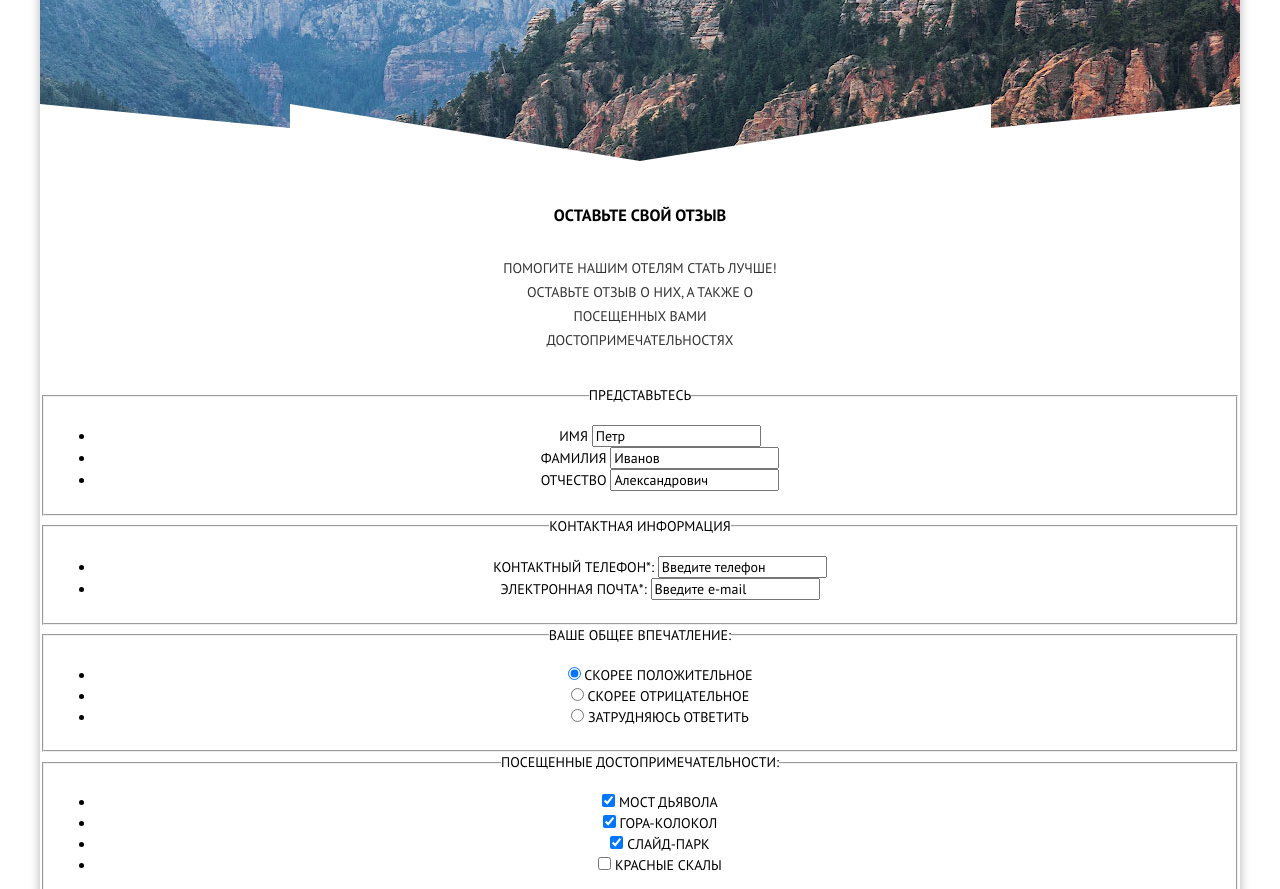
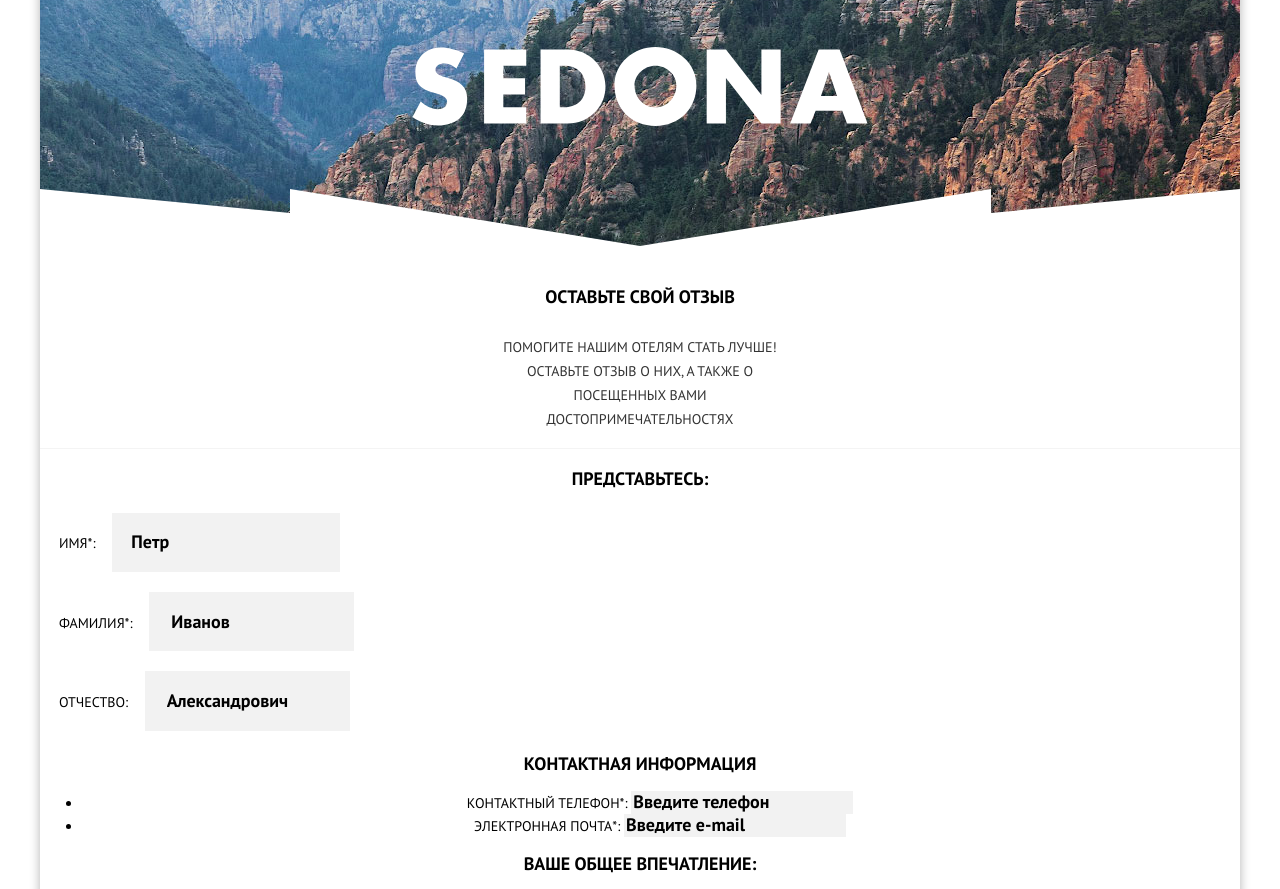
Before and after one commit to Lu4Lu/207597-sedona-17, a plain HTML site: page source/form.html in a window 1280 px wide. Shown: the part 112-1001 px from the top of the page. Drawn offline with nearby package versions, Linux system fonts and the light colour scheme; files that its build step writes are made by us from their sources.

Commit message:
Начал стилизацию страницы с формой

```diff
--- a/source/form.html
+++ b/source/form.html
@@ -7,6 +7,7 @@
     <link href="css/style.css" rel="stylesheet" >
   </head>
   <body>
+    <div class="page-container">
     <header class="page-header">
         <nav class="main-nav">
           <div class="main-nav__wrapper">
@@ -37,11 +38,13 @@
           </button>
         </div>
       </header>
-    <main class="page-container">
+    <main class="form-page-container">
       <h1 class="visually-hidden">Форма отзыва</h1>
       <section class="welcome welcome--inner">
         <h2 class="visually-hidden">Приветствие</h2>
-        <p class="welcome__text welcome__text--inner"><span class="visually-hidden">Sedona</span></p>
+        <div class="welcome__text welcome__text--inner">
+          <img src="img/text-sedona.svg" alt="Sedona">
+        </div>
       </section>
       <section class="form-intro">
         <h3 class="form-intro__title">Оставьте свой отзыв</h3>
@@ -49,18 +52,18 @@
         <div class="form-intro__form-wrapper">
           <form class="user-form" action="https://echo.htmlacademy.ru" method="post">
             <fieldset class="user-form__name">
-              <legend class="user-form__name-title">Представьтесь</legend>
-              <ul class="user-form__name-list name-list">
-                <li class="name-list__item">
-                  <label for="name">Имя</label>
+              <legend class="user-form__name-title">Представьтесь:</legend>
+              <ul class="user-form__name-list">
+                <li class="user-form__name-list__item">
+                  <label for="name">Имя*:</label>
                   <input type="text" name="name" id="name" value="Петр">
                 </li>
-                <li class="name-list__item">
-                  <label for="surname">Фамилия</label>
+                <li class="user-form__name-list__item">
+                  <label for="surname">Фамилия*:</label>
                   <input type="text" name="surname" id="surname" value="Иванов">
                 </li>
-                <li class="name-list__item">
-                  <label for="patronymic">Отчество</label>
+                <li class="user-form__name-list__item">
+                  <label for="patronymic">Отчество:</label>
                   <input type="text" name="patronymic" id="patronymic" value="Александрович">
                 </li>
               </ul>
@@ -68,11 +71,11 @@
             <fieldset class="user-form__info">
               <legend class="user-form__info-title">Контактная информация</legend>
               <ul class="user-form__info-list info-list">
-                <li class="info-list__item">
+                <li class="user-form__info-list__item">
                   <label for="number">Контактный телефон*:</label>
                   <input type="text" name="number" id="number" value="Введите телефон">
                 </li>
-                <li class="info-list__item">
+                <li class="user-form__info-list__item">
                   <label for="e-mail">Электронная почта*:</label>
                   <input type="text" name="e-mail" id="e-mail" value="Введите e-mail">
                 </li>
@@ -80,16 +83,16 @@
             </fieldset>
             <fieldset class="user-form__impressions">
               <legend class="user-form__impressions-title">Ваше Общее впечатление:</legend>
-              <ul class="user-form__impressions-list impressions-list">
-                <li class="impressions-list__item">
+              <ul class="user-form__impressions-list">
+                <li class="user-form__impressions-list__item">
                   <input type="radio" name="answer" id="answer-one" value="Скорее положительное" checked>
                   <label for="answer-one">Скорее положительное</label>
                 </li>
-                <li class="impressions-list__item">
+                <li class="user-form__impressions-list__item">
                   <input type="radio" name="answer" id="answer-two" value="Скорее отрицательное">
                   <label for="answer-two">Скорее отрицательное</label>
                 </li>
-                <li class="impressions-list__item">
+                <li class="user-form__impressions-list__item">
                   <input type="radio" name="answer" id="answer-three" value="Затрудняюсь ответить">
                   <label for="answer-three">Затрудняюсь ответить</label>
                 </li>
@@ -97,20 +100,20 @@
             </fieldset>
             <fieldset class="user-form__showplace">
               <legend class="user-form__showplace-title">Посещенные достопримечательности:</legend>
-              <ul class="user-form__showplace-list showplace-list">
-                <li class="showplace-list__item">
+              <ul class="user-form__showplace-list">
+                <li class="user-form__showplace-list__item">
                   <input type="checkbox" name="showplace-one" id="showplace-one" value="Мост Дьявола" checked>
                   <label for="showplace-one">Мост Дьявола</label>
                 </li>
-                <li class="showplace-list__item">
+                <li class="user-form__showplace-list__item">
                   <input type="checkbox" name="showplace-two" id="showplace-one" value="Гора-Колокол" checked>
                   <label for="showplace-two">Гора-Колокол</label>
                 </li>
-                <li class="showplace-list__item">
+                <li class="user-form__showplace-list__item">
                   <input type="checkbox" name="showplace-three" id="showplace-one" value="Слайд-парк" checked>
                   <label for="showplace-three">Слайд-парк</label>
                 </li>
-                <li class="showplace-list__item">
+                <li class="user-form__showplace-list__item">
                   <input type="checkbox" name="showplace-four" id="showplace-one" value="Красные скалы">
                   <label for="showplace-four">Красные скалы</label>
                 </li>
@@ -163,10 +166,11 @@
         </div>
         <div class="page-footer__ha">
           <p class="page-footer__ha-text">Разработано</p>
-        <svg xmlns="http://www.w3.org/2000/svg" width="27px" height="34px" viewBox="0 0 60 60">
+          <svg xmlns="http://www.w3.org/2000/svg" width="41px" height="45px" viewBox="0 0 60 60">
             <path fill="#000000" d="M30.2 5h-.2l-19.7 2.1v36.2l19.7 11.7 19.7-11.7v-36.2l-19.5-2.1zm17 36.8l-17.2 10.2-17.2-10.2v-14.8l17.1 10.2v1.8l-11.7-7v1.8l11.8 7.1v1.9l-11.8-7v1.8l11.8 7 11.9-7.1v-7.6l5.3-3.2v15.1zm-.1-17l-4.7 2.8-2.2 1.3-10.3-6.1v1.8l8.8 5.3h-.1l-.2.1-1.3.7-7.3-4.3v1.8l5.8 3.4-1.4.9-4.3-2.6v1.8l2.9 1.7-2.9 1.7-17-10.1 17-10.2 17.2 10zm.1-1.8l-17.3-10.2-17.1 10.2v-13.6l17.2-1.8 17.2 1.8v13.6z"/>
           </svg>
         </div>
       </footer>
+    </div>
   </body>
 </html>
--- a/source/less/blocks/form-intro.less
+++ b/source/less/blocks/form-intro.less
@@ -1,16 +1,23 @@
 .form-intro {
-  padding-top: 44px;
+  padding-top: 40px;
 }
 
 .form-intro__title {
   margin: 0 auto;
+  font-size: 18px;
 }
 
 .form-intro__text {
   max-width: 276px;
   margin: 0 auto;
-  padding-top: 30px;
-  padding-bottom: 33px;
+  padding: 28px 0 17px 0;
   color: #333333;
   line-height: 24px;
 }
+
+.form-intro__form-wrapper {
+  padding-top: 17px;
+  display: flex;
+  flex-direction: column;
+  border-top: 1px solid #f4f4f4;
+}
--- a/source/less/blocks/global.less
+++ b/source/less/blocks/global.less
@@ -29,3 +29,16 @@
   clip: rect(0 0 0 0);
   overflow: hidden;
 }
+
+fieldset {
+  border: none;
+  padding: 0;
+}
+
+input, textarea {
+  border: none;
+  background-color: #f2f2f2;
+  font-size: 18px;
+  font-weight: 700;
+
+}
--- a/source/less/blocks/main-nav.less
+++ b/source/less/blocks/main-nav.less
@@ -1,10 +1,11 @@
 .main-nav {
   position: relative;
   margin: 0 auto;
+  max-width: 1200px;
+  background-color: #ffffff;
   font-size: 18px;
   line-height: 28px;
   font-weight: 700;
-  max-width: 1200px;
 }
 
 @media (min-width: @tablet-width) {
--- /dev/null
+++ b/source/less/blocks/user-form.less
@@ -0,0 +1,50 @@
+.user-form {
+  margin: 0 auto;
+  width: 320px;
+}
+
+@media (min-width: @tablet-width) {
+  .user-form {
+    width: 768px;
+  }
+}
+
+@media (min-width: @desktop-width) {
+  .user-form {
+    width: 1200px;
+  }
+}
+
+.user-form legend {
+  font-size: 18px;
+  line-height: 26px;
+  font-weight: 700;
+  text-transform: uppercase;
+  color: #000000;
+}
+
+.user-form__name-list {
+  margin: 0 auto;
+  padding: 21px 0 0 0;
+  list-style: none;
+  text-align: left;
+}
+
+.user-form__name-list__item {
+  padding: 0 0 20px 17px;
+  margin: 0 auto;
+}
+
+.user-form__name-list__item label {
+  padding-right: 13px;
+}
+
+.user-form__name-list__item input[type="text"] {
+  padding: 20px 10px 19px 22px;
+  width: 173px;
+}
+
+.user-form__name-list__item:first-child input[type="text"] {
+  padding: 19px 19px 19px 19px;
+  width: 190px
+}
--- a/source/less/style.less
+++ b/source/less/style.less
@@ -18,3 +18,4 @@
 @import "blocks/form-intro.less";
 @import "blocks/page-footer.less";
 @import "blocks/video-player.less";
+@import "blocks/user-form.less";
```
Also changed, not shown: source/index.html (+1 -1 lines), source/photos.html (+1 -1 lines). Lines whose indentation alone changed are shown as unchanged.
